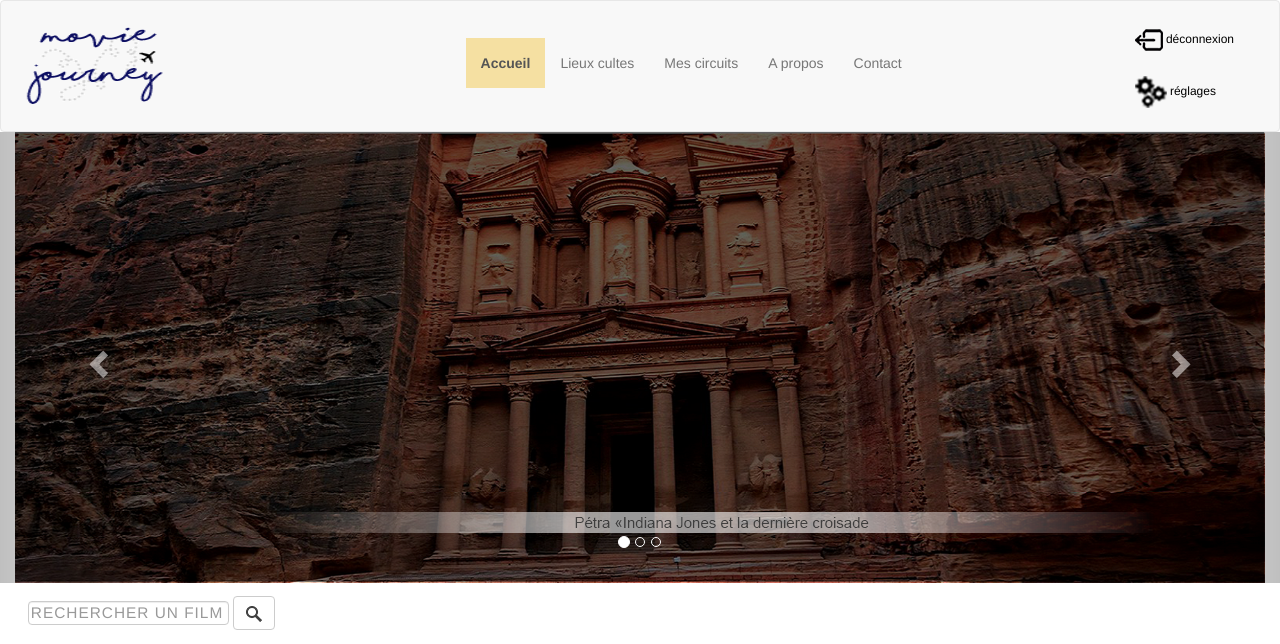
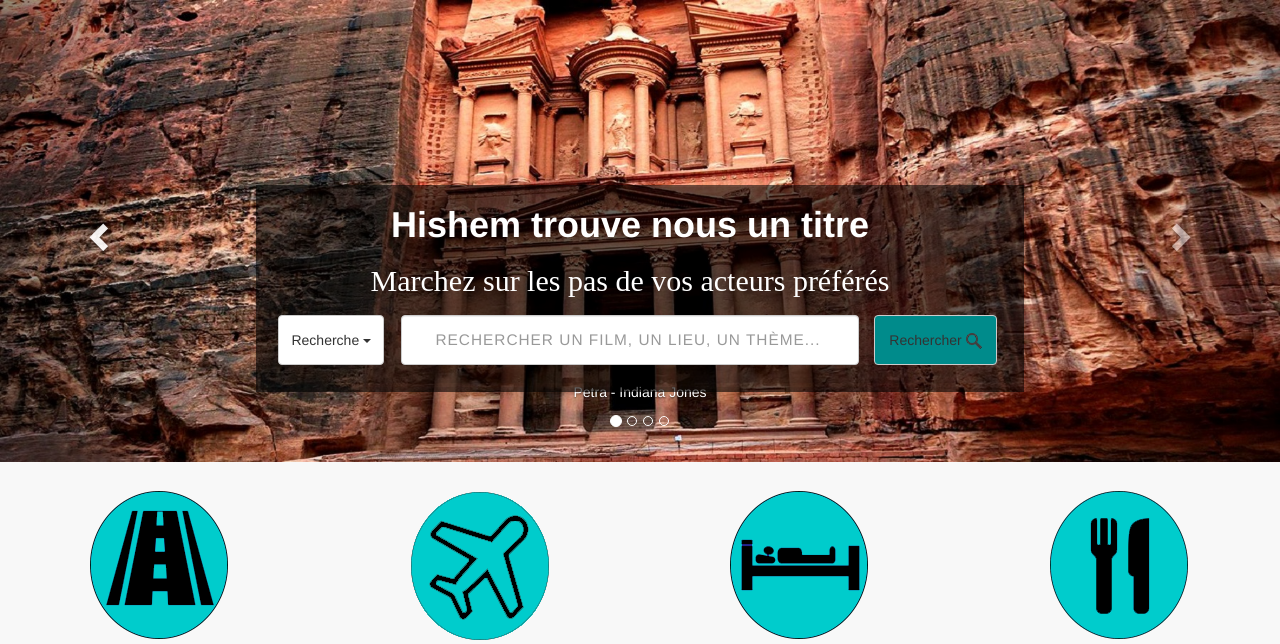
Before and after one commit to OliviaB14/moviejourney, a PHP site: page /index.html in a window 1280 px wide. Shown: the top 644 px of the page. Run offline with PHP 8.4, Linux system fonts and the light colour scheme.

Commit message:
Petit changement carrousel

```diff
--- a/index.html
+++ b/index.html
@@ -1,82 +1,84 @@
 <!DOCTYPE html>
-<html lang="fr"><!-- language -->
-
+<html lang="fr">
+<!-- language -->
 <head>
 <!-- META TAGS -->
-		<!-- encoding --><meta charset="utf-8"/>
-		<!-- mobile friendly tag --><meta name="viewport" content="width=device-width, initial-scale=1"/>
+<!-- encoding -->
+<meta charset="utf-8"/>
+<!-- mobile friendly tag -->
+<meta name="viewport" content="width=device-width, initial-scale=1"/>
 <!-- STYLESHEETS -->
-		<link rel="stylesheet" href="css/bootstrap.css" type="text/css" /><!-- bootstrap -->
-		<link rel="stylesheet" href="style.css" type="text/css" /><!-- main stylesheet -->
+<link rel="stylesheet" href="css/bootstrap.css" type="text/css" />
+<!-- bootstrap -->
+<link rel="stylesheet" href="font-awesome-4.7.0/css/font-awesome.min.css"/>
+<!-- font awesome -->
+<link rel="stylesheet" href="style.css" type="text/css" />
+<!-- main stylesheet -->
 <title>Movie Journey</title>
 </head>
 
 <body>
-		<header>
-			<nav class="navbar navbar-default">
-  <div class="container-fluid">
-    <!-- Brand and toggle get grouped for better mobile display -->
-    <div class="navbar-header">
-      <button type="button" class="navbar-toggle collapsed" data-toggle="collapse" data-target="#bs-example-navbar-collapse-1" aria-expanded="false">
-        <span class="sr-only">Toggle navigation</span>
-        <span class="icon-bar"></span>
-        <span class="icon-bar"></span>
-        <span class="icon-bar"></span>
-      </button>
-      <a class="navbar-brand" href="#"><img src="image/logo-movie-journey.gif" alt="Movie Journey" id="logo" class="img-responsive"/></a>
-    </div>
-
-    <!-- Collect the nav links, forms, and other content for toggling -->
-    <div class="collapse navbar-collapse" id="bs-example-navbar-collapse-1">
-      <ul class="nav navbar-nav">
-
-        <li class="active"><a href="#">Accueil <span class="sr-only">(current)</span></a></li>
-		<li><a href="#">Lieux cultes</a></li>
-		<li><a href="#">Mes circuits</a></li>
-		<li><a href="#">A propos</a></li>
-		<li><a href="#">Contact</a></li>
-      </ul>
-
-      <ul class="nav nav-stacked navbar-right">
-        <li><a href="#"><img src="image/logout.png" alt=""/>déconnexion</a></li>
-		<li><a href="#"><img src="image/reglage.png" alt=""/>réglages</a></li>
-      </ul>
-    </div><!-- /.navbar-collapse -->
-  </div><!-- /.container-fluid -->
-</nav>
-		</header>
 
 <!-- MAIN CONTAINER : all page is contained -->
 <div class="container-fluid">
 
 <!-- CAROUSEL built with images of famous places, films... -->
 <div class="row">
-				<div id="carousel-example-generic" class="carousel slide col-lg-12" data-ride="carousel">
+	<div id="carousel-example-generic" class="carousel slide" data-ride="carousel">
+
+		<div class="inner-container-carousel">
+			<!-- overlay -->
+			<div class="overlay">
+				<h1 class="overlay-h1">Hishem trouve nous un titre</h1>
+				<h2 class="overlay-h2">Marchez sur les pas de vos acteurs préférés</h2>
+			</div>
+			<!-- end of overlay -->
+
+			<!-- search bar -->
+			<div id="searchbarDiv" class="row">
+				<form class="form-inline">
+					<div class="dropdown col-lg-2 col-md-2" id="searchTools">
+						<button class="btn btn-default dropdown-toggle" type="button" id="dropdownMenu1" data-toggle="dropdown" aria-haspopup="true" aria-expanded="true"> Recherche <span class="caret"></span> </button>
+						<ul class="dropdown-menu" aria-labelledby="dropdownMenu1">
+							<li><a href="#">Film</a></li>
+							<li><a href="#">Thème de film</a></li>
+							<li><a href="#">Tous les lieux cultes</a></li>
+						</ul>
+					</div>
+					<div class="form-group col-lg-8 col-md-10">
+						<label for="s" class="sr-only">Recherche</label>
+						<input type="search" class="form-control" id="searchbar" placeholder="Rechercher un film, un lieu, un thème..."/>
+					</div>
+					<button type="submit" class="btn btn-default col-lg-2 col-md-hidden">Rechercher 	<img src="image/loupe.png" alt="Rechercher"/></button>
+				</form>
+			</div>
+			<!-- end of search bar -->
+		</div>
+		<!-- end of inner-container-carousel -->
+
 		<!-- Indicators -->
 		<ol class="carousel-indicators">
 			<li data-target="#carousel-example-generic" data-slide-to="0" class="active"></li>
 			<li data-target="#carousel-example-generic" data-slide-to="1"></li>
 			<li data-target="#carousel-example-generic" data-slide-to="2"></li>
+			<li data-target="#carousel-example-generic" data-slide-to="3"></li>
 		</ol>
 
 		<!-- Wrapper for slides -->
 		<div class="carousel-inner" role="listbox">
-				    <div class="item active">
-				      <img src="image/Petra.png" alt="...">
+			<div class="item active"> <img src="image/petra2.jpg" alt="...">
 				<div class="carousel-caption">
-				        <img class="descriptioncaroussel" src="image/fonddescriptionimg.png" alt=""/>
+					<p>Petra - Indiana Jones</p>
 				</div>
 			</div>
-				    <div class="item">
-				      <img src="image/Bali.jpg" alt="..."/>
+			<div class="item"> <img src="image/Bali.jpg" alt="..."/>
 				<div class="carousel-caption">
-				        Bali
+					<p>Bali</p>
 				</div>
 			</div>
-				        <div class="item">
-				      <img src="image/Montagne.jpg" alt="..."/>
+			<div class="item"> <img src="image/Montagne.jpg" alt="..."/>
 				<div class="carousel-caption">
-				        Montagne
+					<p>Montagne</p>
 				</div>
 			</div>
 		</div>
@@ -94,148 +96,87 @@
 	</div>
 	<!-- END OF CAROUSEL -->
 
-
-			<!-- search bar -->
-			<div id="searchbarDiv" class="row">
-<form class="form-inline col-lg-12">
-  <div class="form-group">
-    <label for="s" class="sr-only">Recherche</label>
-    <input type="search" class="form-control" id="searchbar" placeholder="Rechercher un film, un lieu, un thème..."/>
-  </div>
-  <button type="submit" class="btn btn-default"><img src="image/loupe.png" alt=""></button>
-</form>
-			 </div>
-			<!-- end of search bar -->
-
-
-
 	<!-- image 242x200 -->
 	<!-- WEBSITE DESCRIPTION -->
 	<div class="row" id="description">
-
 		<div class="col-xs-6 col-md-3 text-center">
-					<div class="thumbnail desc"> <img src="image/route.png" alt="...">
+			<div class="thumbnail desc"> <img src="image/route.png" alt="..."/>
 				<div class="caption">
 					<h4>Création de l'itinéraire</h4>
-							<p>blablablablablablabla blablablablablablablabla blablablablablablablabla blablablablablablablabla</p>
+					<p>Movie Journey vous propose des itinéraires en fonction du lieu que vous souhaitez visiter.</p>
 				</div>
 			</div>
 		</div>
 		<div class="col-xs-6 col-md-3 text-center">
-					<div class="thumbnail desc"> <img src="image/airplane.png" alt="...">
+			<div class="thumbnail desc"> <img src="image/airplane.png" alt="..."/>
 				<div class="caption">
 					<h4>Réservation des billets d'avion</h4>
-							<p>blablablablablablabla blablablablablablablabla blablablablablablablabla blablablablablablablabla</p>
+					<p>Vous pouvez réserver votre billet d'avion directement sur le site grâce à nos partenaires.</p>
 				</div>
 			</div>
 		</div>
 		<div class="col-xs-6 col-md-3 text-center">
-					<div class="thumbnail"> <img src="image/hostel.png" alt="...">
+			<div class="thumbnail"> <img src="image/hostel.png" alt="..."/>
 				<div class="caption">
 					<h4>Réservation des hôtels</h4>
-							<p>blablablablablablabla blablablablablablablabla blablablablablablablabla blablablablablablablabla</p>
+					<p>Nous vous proposons aussi de réserver directement l'hôtel le plus proche du lieu que vous souhaitez visiter.</p>
 				</div>
 			</div>
 		</div>
 		<div class="col-xs-6 col-md-3 text-center" >
-					<div class="thumbnail"> <img src="image/restaurant.png" alt="...">
-						<!-- glyphicon glyphicon-cutlery -->
+			<div class="thumbnail"> <img src="image/restaurants.png" alt="..."/>
 				<div class="caption">
 					<h4>Proposition de restaurants</h4>
-							<p>blablablablablablabla blablablablablablablabla blablablablablablablabla blablablablablablablabla</p>
+					<p>Movie Journey vous indique les restaurants les plus proches tout au long de votre circuit.</p>
 				</div>
 			</div>
 		</div>
 	</div>
 	<!-- END OF DESCRIPTION -->
 
+	<!-- ADVERTISEMENTS -->
+
 	<!-- SELECTED ITENERARIES -->
 	<div id="itinerary" class="row">
 		<!-- image 171x180 -->
 		<h3 class="text-center"><span class="label label-default">La sélection de l'équipe</span> </h3>
 		<div class="row">
-					<div class="col-xs-6 col-md-3">
-					</div>
-					<div class="col-xs-6 col-md-2 text-center"> <img src="..." alt="...">
+			<div class="col-xs-6 col-md-3"> </div>
+			<div class="col-xs-6 col-md-2 text-center"> <img src="..." alt="..."/>
 				<p>Circuit 1</p>
 				<a href="#" class="thumbnail">
 				<p>En savoir plus</p>
-						</a>
-					</div>
-					<div class="col-xs-6 col-md-2">
-					</div>
-					<div class="col-xs-6 col-md-2 text-center"> <img src="..." alt="...">
+				</a> </div>
+			<div class="col-xs-6 col-md-2"> </div>
+			<div class="col-xs-6 col-md-2 text-center"> <img src="..." alt="..."/>
 				<p>Circuit 2</p>
 				<a href="#" class="thumbnail">
 				<p>En savoir plus</p>
-						</a>
-					</div>
-					<div class="col-xs-6 col-md-3">
-					</div>
+				</a> </div>
+			<div class="col-xs-6 col-md-3"> </div>
 		</div>
 		<div class="row">
-					<div class="col-xs-6 col-md-3">
-					</div>
+			<div class="col-xs-6 col-md-3"> </div>
 			<div class="col-xs-6 col-md-2 text-center"> <img src="..." alt="...">
 				<p>Circuit 3</p>
 				<a href="#" class="thumbnail">
 				<p>En savoir plus</p>
-						</a>
-					</div>
-					<div class="col-xs-6 col-md-2">
-					</div>
+				</a> </div>
+			<div class="col-xs-6 col-md-2"> </div>
 			<div class="col-xs-6 col-md-2 text-center"> <img src="..." alt="...">
 				<p>Circuit 4</p>
 				<a href="#" class="thumbnail">
 				<p>En savoir plus</p>
 				</a>
 			</div>
-					<div class="col-xs-6 col-md-3">
-					</div>
+			<div class="col-xs-6 col-md-3"> </div>
 		</div>
 	</div>
 	<!-- END OF SELECTED ITENERARIES -->
-		</div>
 
+	<!-- FOOTER -->	<!-- END OF FOOTER -->
 
-
-
-<!-- !!!!!!!!!!  faire un include footer.php à la place !!!!!!!!!! -->
-
-		<div class="container-fluid">
-		<footer>
-			<div class="row">
-				<div class="col-lg-4 col-md-6">
-					<h4>Navigation</h4>
-					<ul class="nav navbar-nav">
-						<li><a href="#">Accueil</a></li>
-						<li><a href="#">Lieux cultes</a></li>
-						<li><a href="#">Mes circuits</a></li>
-						<li><a href="#">A propos</a></li>
-						<li><a href="#">Contact</a></li>
-					</ul>
-				</div>
-				<div class="col-lg-4 col-xs-12">
-					<h4>Infos pratiques</h4>
-				</div>
-				<div class="social-inner col-lg-4 col-md-6">
-					<h4>Suivez Movie Journey</h4>
-					<ul class="social">
-						<li><a href="#">Image Facebook</a></li>
-						<li><a href="#">Image Twitter</a></li>
-						<li><a href="#">Image Instagram</a></li>
-
-					</ul>
-				</div>
-			</div>
-
-			<!-- copyright info -->
-			<div class="row">
-				<div class="copyright col-lg-12">
-					<p>Copyright © 2017 - Site réalisé par Sophie, Maud, Olivia, Hishem & Thomas</p>
-				</div>
-			</div>
-		</footer>
+	<!-- END OF THE MAIN CONTAINER -->
 </div>
 
 <!-- SCRIPT FILES -->
--- a/style.css
+++ b/style.css
@@ -70,7 +70,7 @@ footer {
     font-size: 110%;
     width: 100%;
     padding: 1%;
-    height: 2%;
+	height:50px;
 }
 
 #logo {
@@ -98,3 +98,42 @@ ul.social li img {
 	height:auto;
 	margin:10px;
 }
+
+.inner-container-carousel {
+    position: absolute;
+    left: 50%;
+    top: 40%;
+    z-index: 15;
+    width: 60%;
+    margin-left: -30%;
+    padding-bottom: 20px;
+    padding-right: 20px;
+    text-align: center;
+    color: white;
+    background: url(image/fondform.png);
+}
+
+.overlay-h1 {
+	font-weight:700;
+}
+
+.overlay-h2 {
+	font-family: Uni-Sans-book;
+}
+
+button.btn.btn-default.col-lg-2.col-md-hidden {
+    background-color: #008B8B;
+	height:50px;
+}
+
+button#dropdownMenu1 {
+    height: 50px;
+}
+
+#description {
+	background:#F8F8F8;
+}
+
+.thumbnail {
+	background:#F8F8F8;
+}
```
Also changed, not shown: index.php (+61 -75 lines), image/airplane.png, image/fondform.png (added), image/hostel.png, image/petra2.jpg (added), image/restaurants.png, image/route.png. Lines whose indentation alone changed are shown as unchanged.
